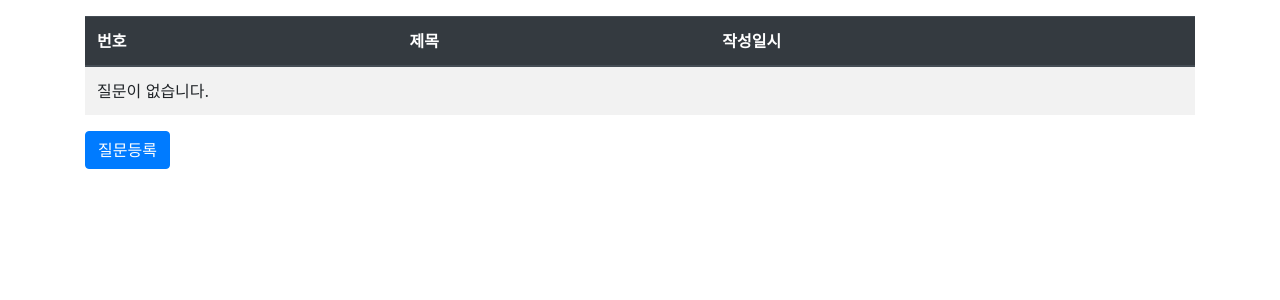
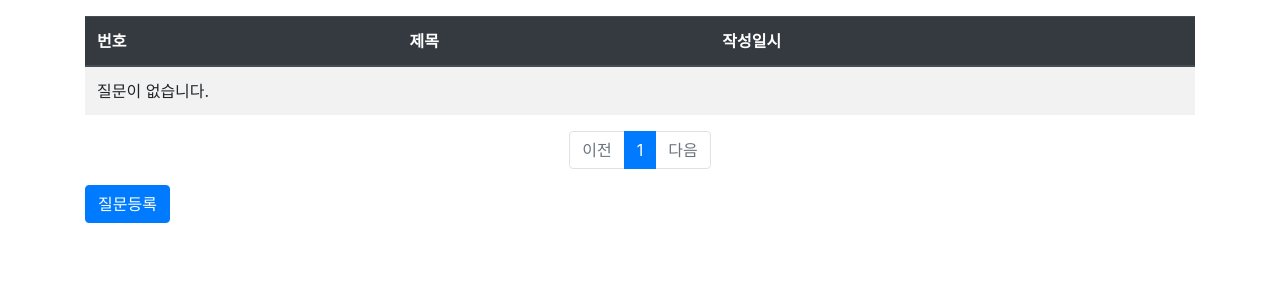
Before and after one commit to yuuuuuni/django_practice_mysite5, a Django app: page /pybo/ in a window 1280 px wide. Shown: the part 57-357 px from the top of the page. Run offline with Django 3.2, Linux system fonts and the light colour scheme; data that the repository does not hold is empty; some libraries are stand-ins or nearby versions.

Commit message:
3-2 페이징 완료

```diff
--- a/config/settings.py
+++ b/config/settings.py
@@ -78,8 +78,8 @@ DATABASES = {
     'default': {
         'ENGINE': 'django.db.backends.mysql',
         'NAME': 'mysite5', # DB명
-        'USER': 'sbsst', # DBMS 접속 아이디 (SQLyog의 사용자이름이랑 일치, 기본값 : root)
-        'PASSWORD': 'sbs123414', # DBMS 접속 비번 (SQLyog의 비밀번호랑 일치, 기본값 : '')
+        'USER': 'root', # DBMS 접속 아이디 (SQLyog의 사용자이름이랑 일치, 기본값 : root)
+        'PASSWORD': '', # DBMS 접속 비번 (SQLyog의 비밀번호랑 일치, 기본값 : '')
         'HOST': '127.0.0.1',
         'PORT': '3306',
         'OPTIONS': {
--- a/pybo/views.py
+++ b/pybo/views.py
@@ -10,14 +10,14 @@ def index(request):
     pybo 질문 목록
     """
     # 입력 파라미터
-    page = request.GET.get('page', '1') # 페이지
+    page = request.GET.get('page', '1') # url의 query string에서 page에 해당하는 값 가져옴. page 값이 존재하지 않으면 1로 셋팅
 
     # 조회
     question_list = Question.objects.order_by('-create_date') # question_list는 게시물 전체를 의미함
 
     # 페이징처리
-    paginator = Paginator(question_list, 10) # 페이지당 10개씩 보여주기
-    page_obj = paginator.get_page(page)
+    paginator = Paginator(question_list, 10) # 페이지당 10개씩 보여 주기
+    page_obj = paginator.get_page(page) #  paginator를 이용하여 요청된 페이지(page)에 해당되는 페이징 객체(page_obj)를 생성
 
     context = {'question_list': page_obj}  # 여기에서 부르는 키는 html에서 쓸 키, 값은 여기의 값
     return render(request, 'pybo/question_list.html', context)
--- a/templates/pybo/question_list.html
+++ b/templates/pybo/question_list.html
@@ -25,6 +25,44 @@
         {% endif %}
         </tbody>
     </table>
+    <!-- 페이징처리 시작 -->
+    <ul class="pagination justify-content-center">
+        <!-- 이전페이지 -->
+        {% if question_list.has_previous %} <!-- 이전 페이지가 있는지 체크, 이전 페이지가 있다면 -->
+        <li class="page-item">
+            <a class="page-link" href="?page={{ question_list.previous_page_number }}">이전</a> <!-- 이전 페이지 번호로 이동해라 -->
+        </li>
+        {% else %} <!-- 없다면 -->
+        <li class="page-item disabled">
+            <a class="page-link" tabindex="-1" aria-disabled="true" href="#">이전</a> <!-- '이전' 링크를 비활성화 시켜라. aria-disabled="true"라는 뜻은 비활성화 라는 뜻 -->
+        </li>
+        {% endif %}
+        <!-- 페이지리스트 -->
+        {% for page_number in question_list.paginator.page_range %} <!-- 페이지 리스트를 루프 도는 것 -->
+        {% if page_number >= question_list.number|add:-5 and page_number <= question_list.number|add:5 %}
+            {% if page_number == question_list.number %} <!-- 현재 페이지와 같은지 체크, question_list.number는 현재 페이지 넘버임 -->
+            <li class="page-item active" aria-current="page"> <!-- 현재 페이지와 같을 경우 active클래스를 적용하여 강조표시 함 -->
+                <a class="page-link" href="?page={{ page_number }}">{{ page_number }}</a> <!-- 페이지 넘버 클릭하면 그 해당 페이지 넘버로 감 + 현재 페이지와 같으므로 넘버 강조표시 -->
+            </li>
+            {% else %}
+            <li class="page-item">
+                <a class="page-link" href="?page={{ page_number }}">{{ page_number }}</a>  <!-- 페이지 넘버 클릭하면 그 해당 페이지 넘버로 감 -->
+            </li>
+            {% endif %}
+        {% endif %}
+        {% endfor %}
+        <!-- 다음페이지 -->
+        {% if question_list.has_next %} <!-- 다음 페이지가 있는지 체크, 다음 페이지가 있다면 -->
+        <li class="page-item">
+            <a class="page-link" href="?page={{ question_list.next_page_number }}">다음</a> <!-- 다음 페이지 번호로 이동해라 -->
+        </li>
+        {% else %} <!-- 없다면 -->
+        <li class="page-item disabled">
+            <a class="page-link" tabindex="-1" aria-disabled="true" href="#">다음</a> <!-- '다음' 링크를 비활성화 시켜라. aria-disabled="true"라는 뜻은 비활성화 라는 뜻 -->
+        </li>
+        {% endif %}
+    </ul>
+    <!-- 페이징처리 끝 -->
     <a href="{% url 'pybo:question_create' %}" class="btn btn-primary">질문등록</a>
 </div>
 {% endblock %}
```
